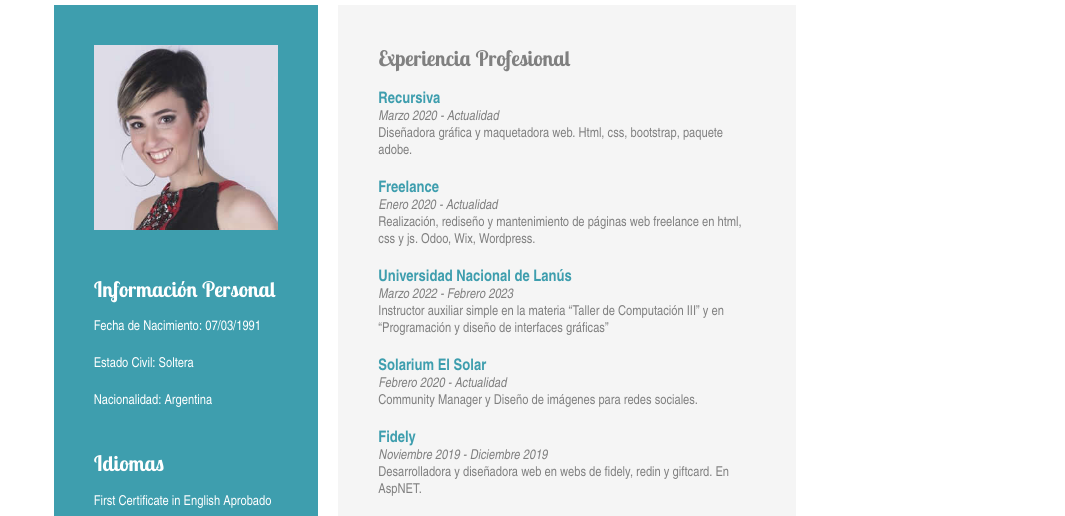
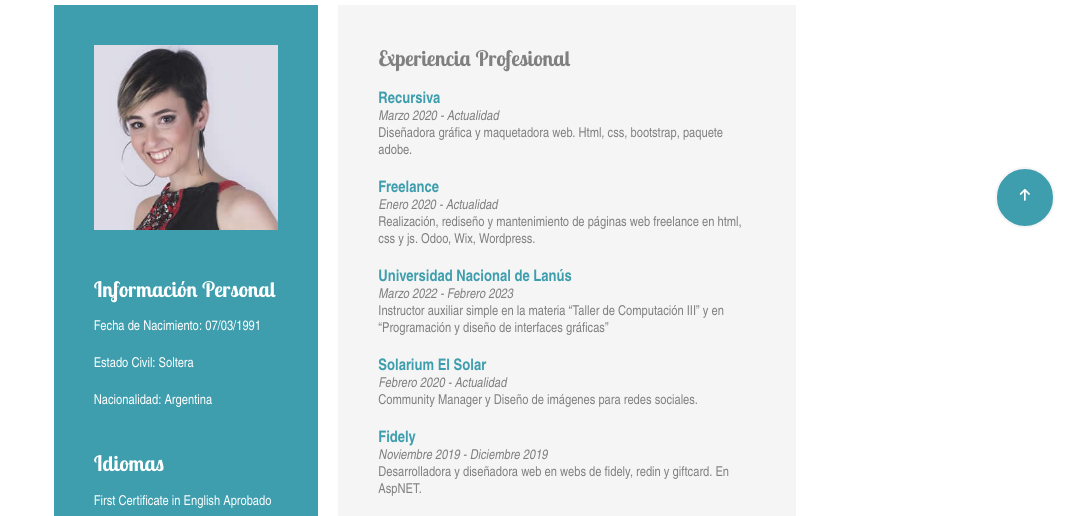
Before and after one commit to rominalevyg/cv, a plain HTML site: page index.html in a window 1280 px wide. Shown: the part 233-749 px from the top of the page, without its empty margins (215-1280 px from the left). Drawn offline with Linux system fonts and the light colour scheme.

Commit message:
Flecha volver arriba

```diff
--- a/index.html
+++ b/index.html
@@ -274,7 +274,7 @@
             <img src="img/i-16.png" alt="reciclado" title="Reciclado" width="97px" height="88px">
         </aside>
         <div id="button_volver">
-            <a id="volver" href="#header"> Volver arriba </a>
+            <a id="volver" href="#header"> <i class="fa-solid fa-arrow-up"></i> </a>
         </div>
     </main>
     <footer>
--- a/style.css
+++ b/style.css
@@ -59,9 +59,16 @@ aside img {
 }
 
 #volver {
-    color: #3E9EAE;
+    color: white;
     text-decoration: none;
-    margin-top: 20px;
+    position: fixed;
+    top: 400px;
+    right: 10px;
+    z-index: 20;
+    background-color: #3E9EAE;
+    padding: 20px 23px;
+    border-radius: 50px;
+    border: 2px solid whitesmoke;
 }
 
 #button_volver {
```
